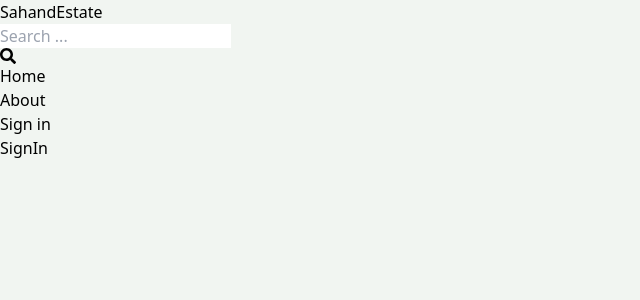
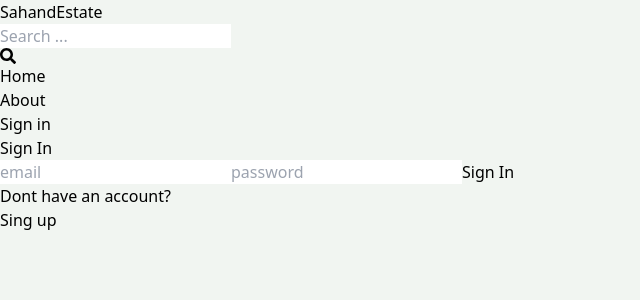
Before and after one commit to AngieProg/houseMern, a React (Vite) app in the folder client/: page /sign-in in a window 1280 px wide. Shown: the top 300 px of the page, without its empty margins (0-640 px from the left). Built offline with nearby package versions, Linux system fonts and the light colour scheme.

Commit message:
complete sign in page functionallity

```diff
--- a/client/src/pages/SignIn.jsx
+++ b/client/src/pages/SignIn.jsx
@@ -1,7 +1,77 @@
-import React from 'react'
+import { useState } from 'react'
+import { Link, useNavigate } from 'react-router-dom'
 
 export default function SignIn() {
+  const [formData, setFormData] = useState({});
+  const [error, setError] = useState(null);
+  const [loading, setLoading] = useState(false);
+  const navigate = useNavigate();
+
+  const handleChange = (e) => {
+    setFormData({
+      ...formData,
+      [e.target.id]: e.target.value,
+    });
+  };
+
+  const handleSubmit = async(e) => {
+    e.preventDefault();
+    try {
+      setLoading(true);
+      const res = await fetch('/api/auth/signin',
+        {
+          method: 'POST',
+          headers: {
+            'Content-Type': 'application/json',
+          },
+          body: JSON.stringify(formData),
+        }
+      );
+      const data = await res.json();
+      console.log(data);
+      if(data.success === false){
+        setLoading(false);
+        setError(data.message);
+        return;
+      }
+      setLoading(false);
+      setError(null);
+      navigate('/');
+    } catch (error) {
+      setLoading(false);
+      setError(error.message);
+    }
+  };
+
   return (
-    <div>SignIn</div>
+    <div className='p-3 max-w-lg mx-auto'>
+      <h1 className='text-3xl text-center font-semibold my-7'>Sign In</h1>
+      <form onSubmit={handleSubmit} className='flex flex-col gap-4'>
+        <input
+          type="email"
+          placeholder='email'
+          className='border p-3 rounded-lg'
+          id='email'
+          onChange={handleChange}
+        />
+        <input
+          type="password"
+          placeholder='password'
+          className='border p-3 rounded-lg'
+          id='password'
+          onChange={handleChange}
+        />
+        <button disabled={loading} className='bg-slate-700 text-white p-3 rounded-lg uppercase hover:opacity-95 disabled:opacity-80'>
+          {loading ? 'Loading...' : 'Sign In'}
+        </button>
+      </form>
+      <div className='flex gap-2 mt-5'>
+        <p>Dont have an account?</p>
+        <Link to={"/sign-up"}>
+          <span className='text-blue-700 '>Sing up</span>
+        </Link>
+      </div>
+      {error && <p className='text-red-500 mt-5'>{error}</p> }
+    </div>
   )
 }
```
